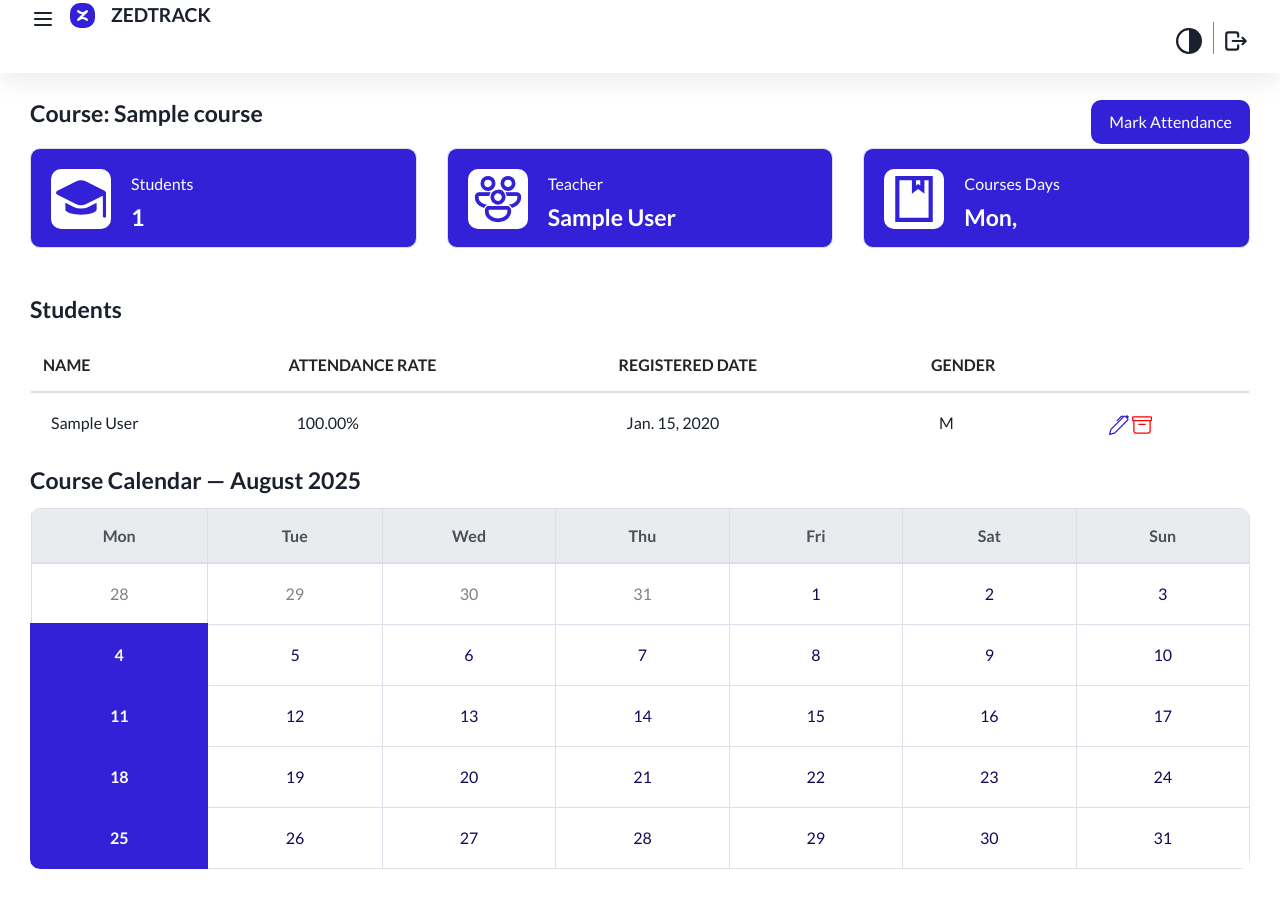
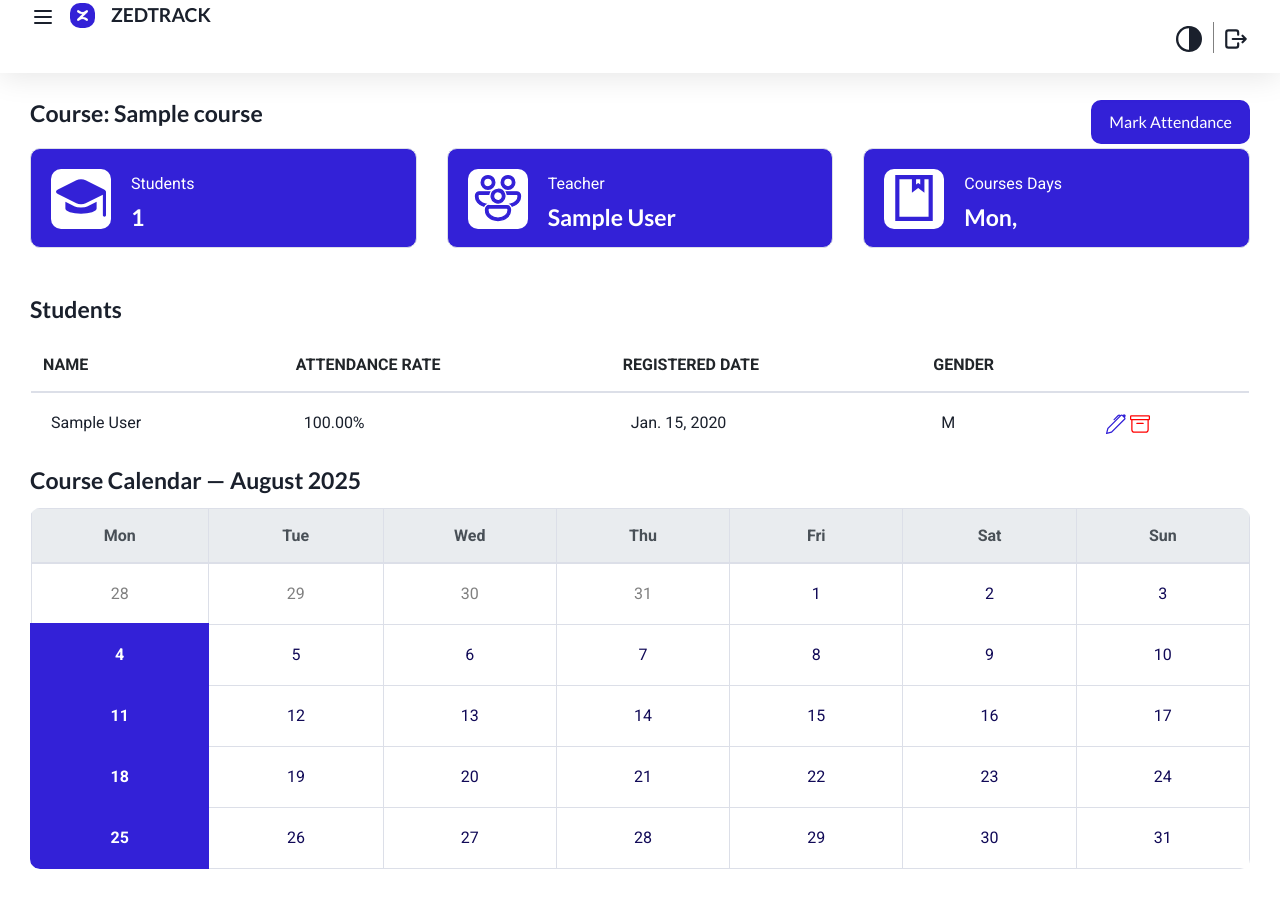
Before and after one commit to usmonaliyev-s/zedtrack, a Django app: page /courses/details/1/ in a window 1280 px wide. Run offline with Django 5.2, Linux system fonts and the light colour scheme; a user stored in the database is signed in; tables that the repository leaves empty hold one stand-in row (values such as "Sample post"); parts of the project's set-up code (start-up, migrations or seed data) failed here and were passed over; some libraries are stand-ins or nearby versions; some web fonts are replaced.

Commit message:
update (new font)

```diff
--- a/templates/base.html
+++ b/templates/base.html
@@ -8,6 +8,7 @@
 
 		<!-- Favicon -->
 		<link rel="shortcut icon" href="{% static 'logo_rounded.png' %}" />
+		<link href="https://fonts.googleapis.com/css2?family=Roboto:wght@400;500;700&display=swap" rel="stylesheet">
 		<link rel="stylesheet" href="{% static 'assets/css/backend-plugin.min.css' %}" />
 		<link rel="stylesheet" href="{% static 'assets/css/backend.css?v=1.0.0' %}" />
 		<link rel="stylesheet" href="{% static 'assets/css/custom.css' %}" />
@@ -18,6 +19,19 @@
 		<link rel="stylesheet" href="https://cdnjs.cloudflare.com/ajax/libs/font-awesome/5.15.4/css/all.min.css" />
 	</head>
 	<style>
+		@font-face {
+  font-family: 'Roboto';
+  src: url('fonts/roboto-regular.woff2') format('woff2'),
+       url('fonts/roboto-regular.woff') format('woff');
+  font-weight: 400;
+  font-style: normal;
+}
+
+body {
+  font-family: 'Roboto', sans-serif;
+}
+
+
 		.errbox {
 		  display: flex;
 		  align-items: flex-start;
```
